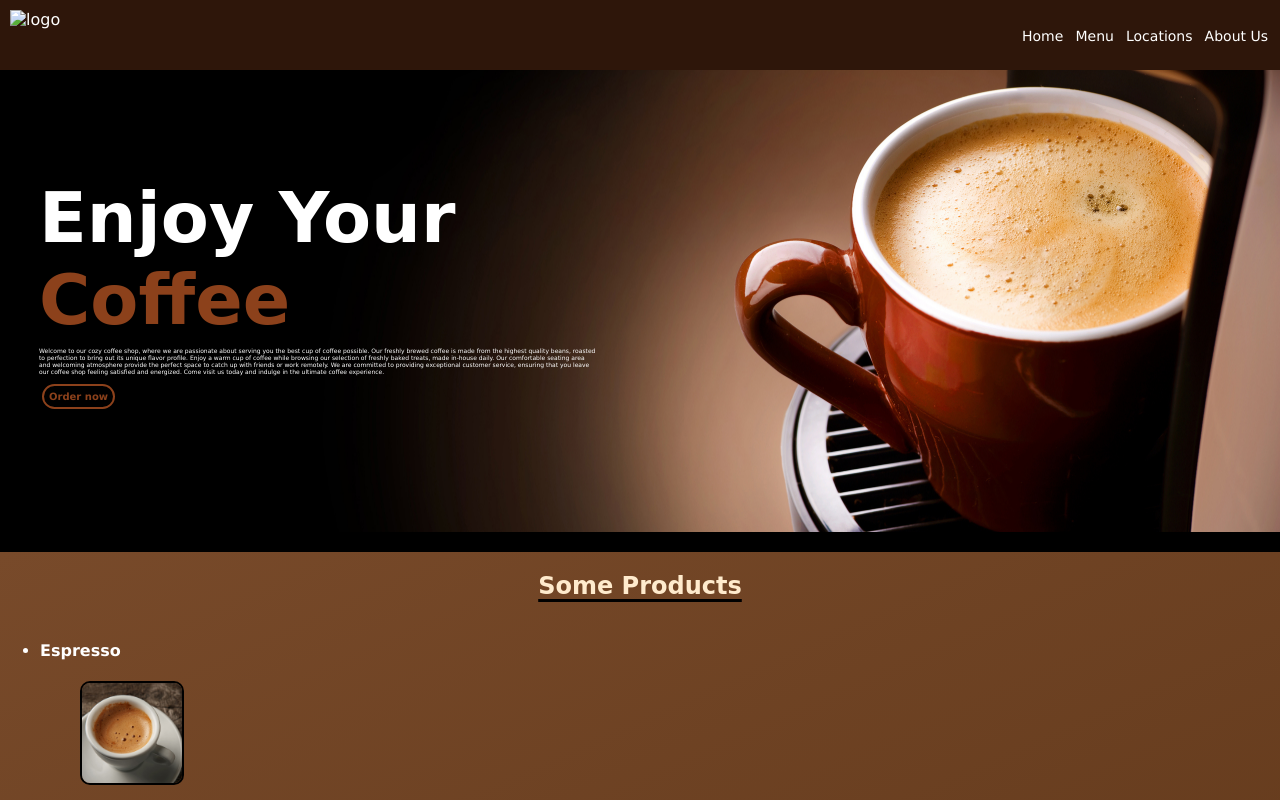
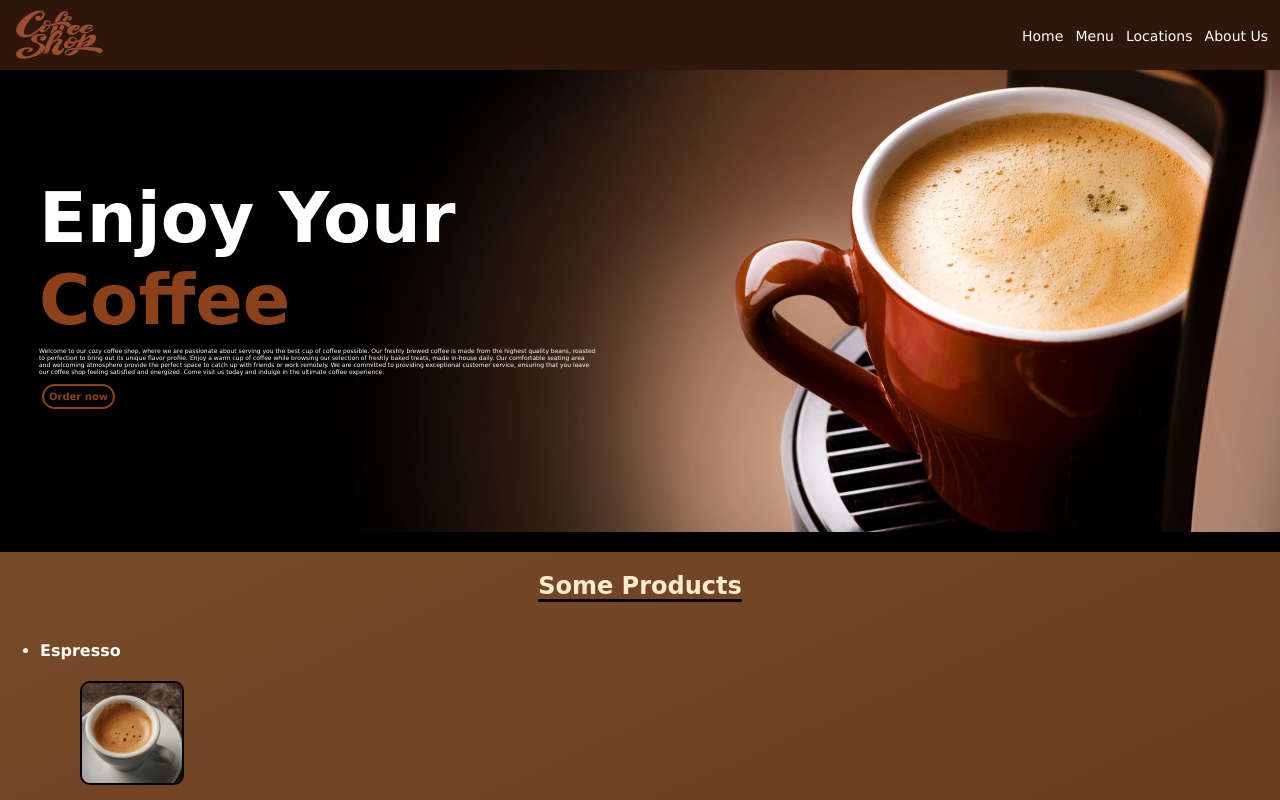
Before and after one commit to D3VIL999/Sample, a plain HTML site: page index.html in a window 1280 px wide. Shown: the top 800 px of the page. Drawn offline with Linux system fonts and the light colour scheme; files whose address does not match are found by name.

Commit message:
index.html

```diff
--- a/index.html
+++ b/index.html
@@ -18,7 +18,7 @@
 <body>
 
   <nav id="nav">
-    <a href="Home"></a><img src="/Img/logo.png" alt="logo"></a>
+    <a href="Home"></a><img src="logo.png" alt="logo"></a>
     <ul>
       <li><a href="Home">Home</a></li>
       <li><a href="Menu">Menu</a></li>
```
